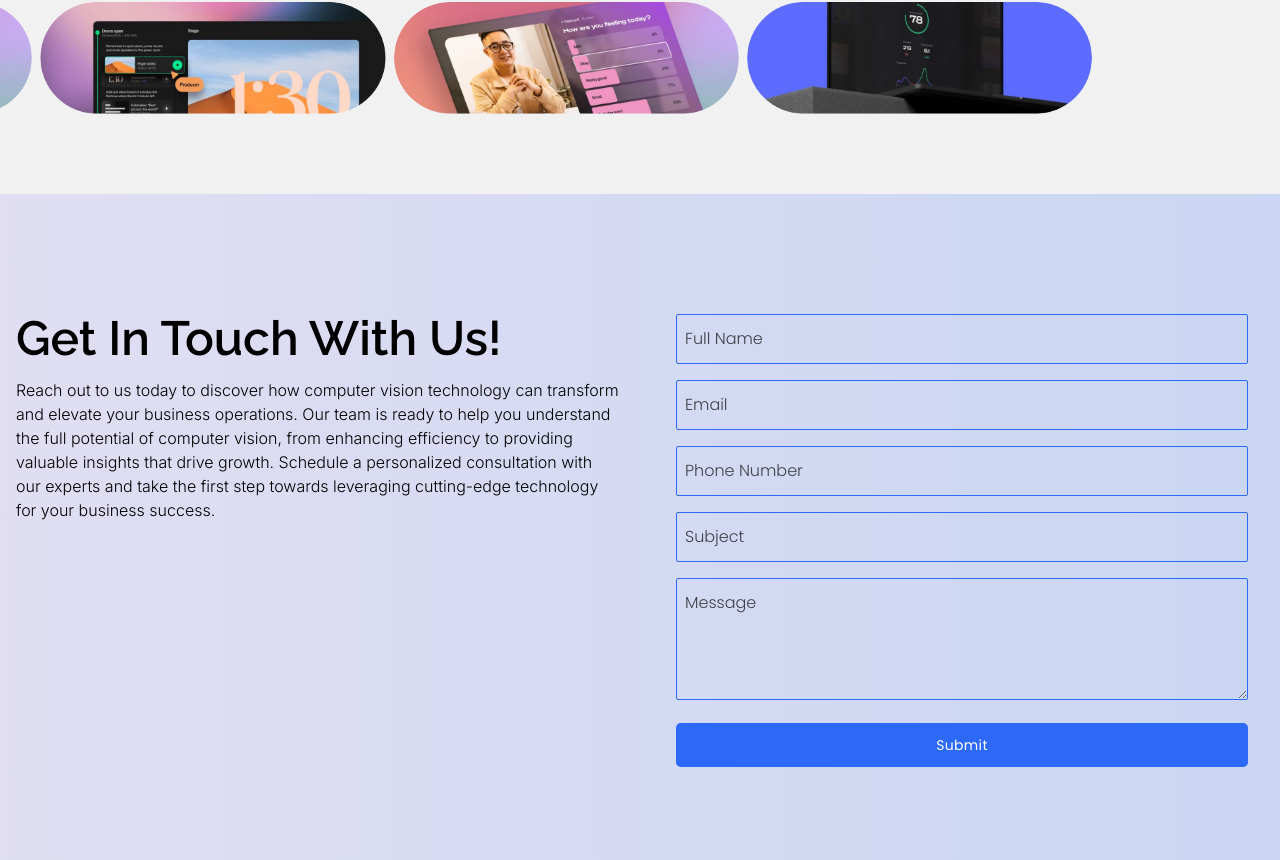
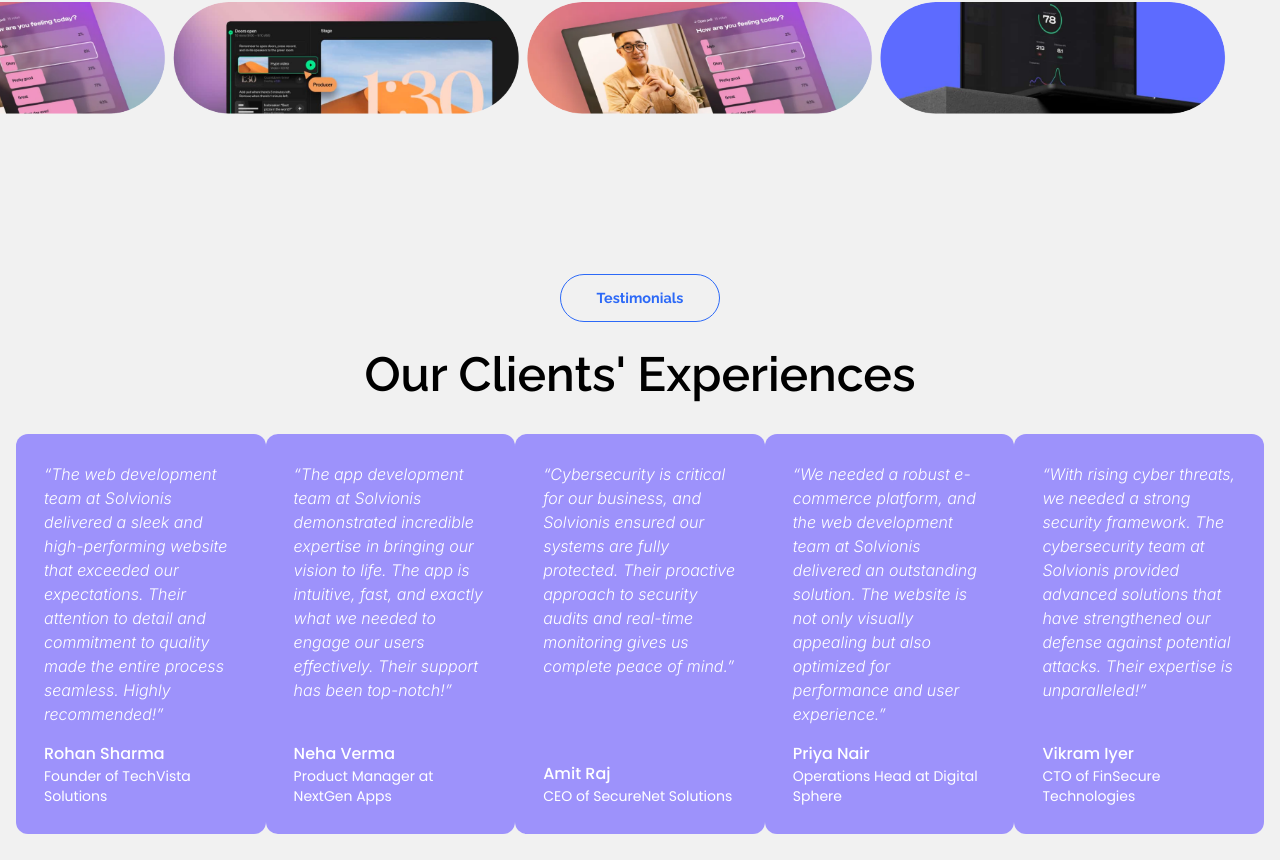
Before and after one commit to pranavpremanand/solvionis, a React (Create React App) app: page / in a window 1280 px wide. Shown: the part 4820-5680 px from the top of the page. Built offline with nearby package versions, Linux system fonts and the light colour scheme.

Commit message:
added testimonials

```diff
--- a/src/componets/common/Testimonials.jsx
+++ b/src/componets/common/Testimonials.jsx
@@ -1,7 +1,5 @@
 import React from "react";
 import { useKeenSlider } from "keen-slider/react";
-import profileImg1 from "../../assets/images/profileimg-1.png";
-import profileImg2 from "../../assets/images/profileimg-2.png";
 import {
   IoArrowBackCircleOutline,
   IoArrowForwardCircleOutline,
@@ -10,17 +8,33 @@ import {
 const reviews = [
   {
     id: 1,
-    profileImg: profileImg1,
-    name: "Brian Manuel",
-    role: "CEO of Innovative Tech Corp",
-    desc: "“The team's dedication and proactive approach ensured a smooth transition, and their ongoing support has been invaluable. I highly recommend Portal for anyone looking to leverage technology to achieve business goals.”",
+    name: "Rohan Sharma",
+    role: "Founder of TechVista Solutions",
+    desc: "“The web development team at Solvionis delivered a sleek and high-performing website that exceeded our expectations. Their attention to detail and commitment to quality made the entire process seamless. Highly recommended!”",
   },
   {
     id: 2,
-    profileImg: profileImg2,
-    name: "Jane Smith",
-    role: "Director of Operations at Green Future Ltd",
-    desc: "“Their thorough risk assessment and tailored security strategy not only protected our data but also enhanced our overall security posture. The team's professionalism and deep knowledge of cybersecurity were impressive.”",
+    name: "Neha Verma",
+    role: "Product Manager at NextGen Apps",
+    desc: "“The app development team at Solvionis demonstrated incredible expertise in bringing our vision to life. The app is intuitive, fast, and exactly what we needed to engage our users effectively. Their support has been top-notch!”",
+  },
+  {
+    id: 3,
+    name: "Amit Raj",
+    role: "CEO of SecureNet Solutions",
+    desc: "“Cybersecurity is critical for our business, and Solvionis ensured our systems are fully protected. Their proactive approach to security audits and real-time monitoring gives us complete peace of mind.”",
+  },
+  {
+    id: 4,
+    name: "Priya Nair",
+    role: "Operations Head at Digital Sphere",
+    desc: "“We needed a robust e-commerce platform, and the web development team at Solvionis delivered an outstanding solution. The website is not only visually appealing but also optimized for performance and user experience.”",
+  },
+  {
+    id: 5,
+    name: "Vikram Iyer",
+    role: "CTO of FinSecure Technologies",
+    desc: "“With rising cyber threats, we needed a strong security framework. The cybersecurity team at Solvionis provided advanced solutions that have strengthened our defense against potential attacks. Their expertise is unparalleled!”",
   },
 ];
 
@@ -91,23 +105,23 @@ const Testimonials = () => {
         <div className="gradient-rounded-text-box" data-aos="fade-up">
           Testimonials
         </div>
-        <h2 className="heading-2 text-white mb-2 text-center" data-aos="fade-up">
+        <h2 className="heading-2 mb-2 text-center" data-aos="fade-up">
           Our Clients' Experiences
         </h2>
         <div ref={sliderRef} className="keen-slider" data-aos="fade-up">
           {reviews.map((item) => (
             <div
               key={item.id}
-              className="keen-slider__slide min-h-[18rem] justify-between text-white p-7 bg-[#101010] rounded-xl flex flex-col gap-4"
+              className="keen-slider__slide min-h-[18rem] justify-between text-white p-7 bg-secondary rounded-xl flex flex-col gap-4"
             >
               <p className="italic desc">{item.desc}</p>
               <div className="flex flex-col gap-2">
                 <div className="flex gap-2">
-                  <img
+                  {/* <img
                     src={item.profileImg}
                     alt={item.name}
                     className="h-[2.5rem] min-w-[2.5rem] max-w-[2.5rem] rounded-full object-cover"
-                  />
+                  /> */}
                   <div className="flex flex-col h-full">
                     <p className="font-medium">{item.name}</p>
                     <p className="text-sm">{item.role}</p>
@@ -123,14 +137,14 @@ const Testimonials = () => {
           className="flex justify-center items-center gap-10 mt-2"
         >
           <button
-            className="text-primary text-5xl hover:text-primary/70 transition-all duration-200"
+            className="text-secondary text-5xl hover:text-secondary/70 transition-all duration-200"
             onClick={handlePrevClick}
             aria-label="Previous slide"
           >
             <IoArrowBackCircleOutline />
           </button>
           <button
-            className="text-primary text-5xl hover:text-primary/70 transition-all duration-200"
+            className="text-secondary text-5xl hover:text-secondary/70 transition-all duration-200"
             onClick={handleNextClick}
             aria-label="Next slide"
           >
--- a/src/constant.js
+++ b/src/constant.js
@@ -66,7 +66,7 @@ export {
 export const companyDetails = {
   phone: "+91-9381452155",
   address:
-    "R SEENAPPA, SITE NO-26, TC PALYA CROSS, 1 VINAYAKA LAYOUT, BATTRAHALLI, 560049.",
+    "Jai ram Anna Building, TC Palya, Krishnarajapuram, Bengaluru, Karnataka 560049",
   email: "solvionis@gmail.com",
   facebook: "https://www.facebook.com/profile.php?id=61572961121013",
   twitter: "https://x.com/solvionis",
@@ -97,39 +97,6 @@ export const routes = [
     name: "Contact Us",
     path: "/contact-us",
     component: <ContactUs />,
-  },
-];
-
-export const faqs = [
-  {
-    id: 1,
-    question: "What is Web Development?",
-    answer:
-      "Web development refers to the process of creating websites and web applications. It includes tasks such as web design, web development, web programming, and database management.",
-  },
-  {
-    id: 2,
-    question: "What is Web Development?",
-    answer:
-      "Web development refers to the process of creating websites and web applications. It includes tasks such as web design, web development, web programming, and database management.",
-  },
-  {
-    id: 3,
-    question: "What is Web Development?",
-    answer:
-      "Web development refers to the process of creating websites and web applications. It includes tasks such as web design, web development, web programming, and database management.",
-  },
-  {
-    id: 4,
-    question: "What is Web Development?",
-    answer:
-      "Web development refers to the process of creating websites and web applications. It includes tasks such as web design, web development, web programming, and database management.",
-  },
-  {
-    id: 5,
-    question: "What is Web Development?",
-    answer:
-      "Web development refers to the process of creating websites and web applications. It includes tasks such as web design, web development, web programming, and database management.",
   },
 ];
 
--- a/src/pages/landingPages/LandingPage.jsx
+++ b/src/pages/landingPages/LandingPage.jsx
@@ -21,6 +21,7 @@ import UnlockEfficiency from "../../componets/common/UnlockEfficiency";
 import Portfolio from "../../componets/common/Portfolio";
 import ContactForm from "../../componets/common/ContactForm";
 import BrandLogos from "../../componets/common/BrandLogos";
+import Testimonials from "../../componets/common/Testimonials";
 
 export const LandingPage = ({ page }) => {
   const isWebDevelopment = Boolean(page === "web-development");
@@ -229,6 +230,7 @@ export const LandingPage = ({ page }) => {
 
       <UnlockEfficiency />
       <EndlessOpportunitiesSection />
+      <Testimonials />
       <BrandLogos />
       <Contact />
     </>
--- a/src/pages/website/AboutUs.jsx
+++ b/src/pages/website/AboutUs.jsx
@@ -10,6 +10,7 @@ import {
 } from "../../constant";
 import UnlockEfficiency from "../../componets/common/UnlockEfficiency";
 import aboutUsImg from "../../assets/images/landing-aboutus.png";
+import Testimonials from "../../componets/common/Testimonials";
 
 const AboutUs = () => {
   return (
@@ -242,7 +243,7 @@ const AboutUs = () => {
       </div>
       <UnlockEfficiency />
       {/* <OurServices length={3} /> */}
-      {/* <Testimonials/> */}
+      <Testimonials />
     </>
   );
 };
--- a/src/pages/website/Home.jsx
+++ b/src/pages/website/Home.jsx
@@ -8,6 +8,7 @@ import { homeBannerVideo } from "../../constant";
 import OurServices from "../../componets/website/OurServices";
 import EndlessOpportunitiesSection from "../../componets/common/EndlessOpportunitiesSection";
 import UnlockEfficiency from "../../componets/common/UnlockEfficiency";
+import Testimonials from "../../componets/common/Testimonials";
 
 const Home = () => {
   return (
@@ -121,6 +122,7 @@ const Home = () => {
       <WhyChooseUs />
       <UnlockEfficiency />
       <EndlessOpportunitiesSection />
+      <Testimonials />
       <Contact />
     </>
   );
--- a/src/pages/website/Services.jsx
+++ b/src/pages/website/Services.jsx
@@ -10,7 +10,7 @@ const Services = () => {
       <Banner page="Services" />
       <OurServices />
       <UnlockEfficiency />
-      {/* <Testimonials /> */}
+      <Testimonials />
     </>
   );
 };
```
